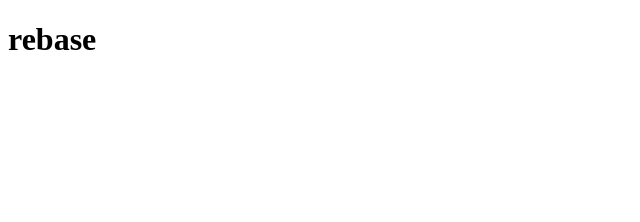
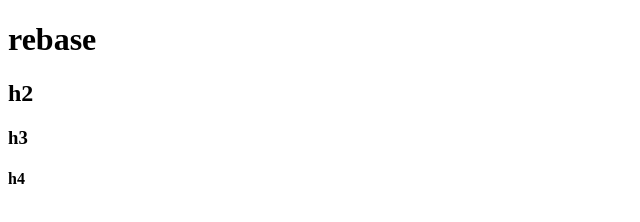
Before and after one commit to musyu36/github_ws, a plain HTML site: page src/rebase.html in a window 1280 px wide. Shown: the full height of the page, 0-640 px from the left. Drawn offline with Linux system fonts and the light colour scheme.

Commit message:
add h2
add h3

add h4

```diff
--- a/src/rebase.html
+++ b/src/rebase.html
@@ -10,5 +10,14 @@
   <h1>
     rebase
   </h1>
+  <h2>
+    h2
+  </h2>
+  <h3>
+    h3
+  </h3>
+  <h4>
+    h4
+  </h4>
 </body>
 </html>
```
